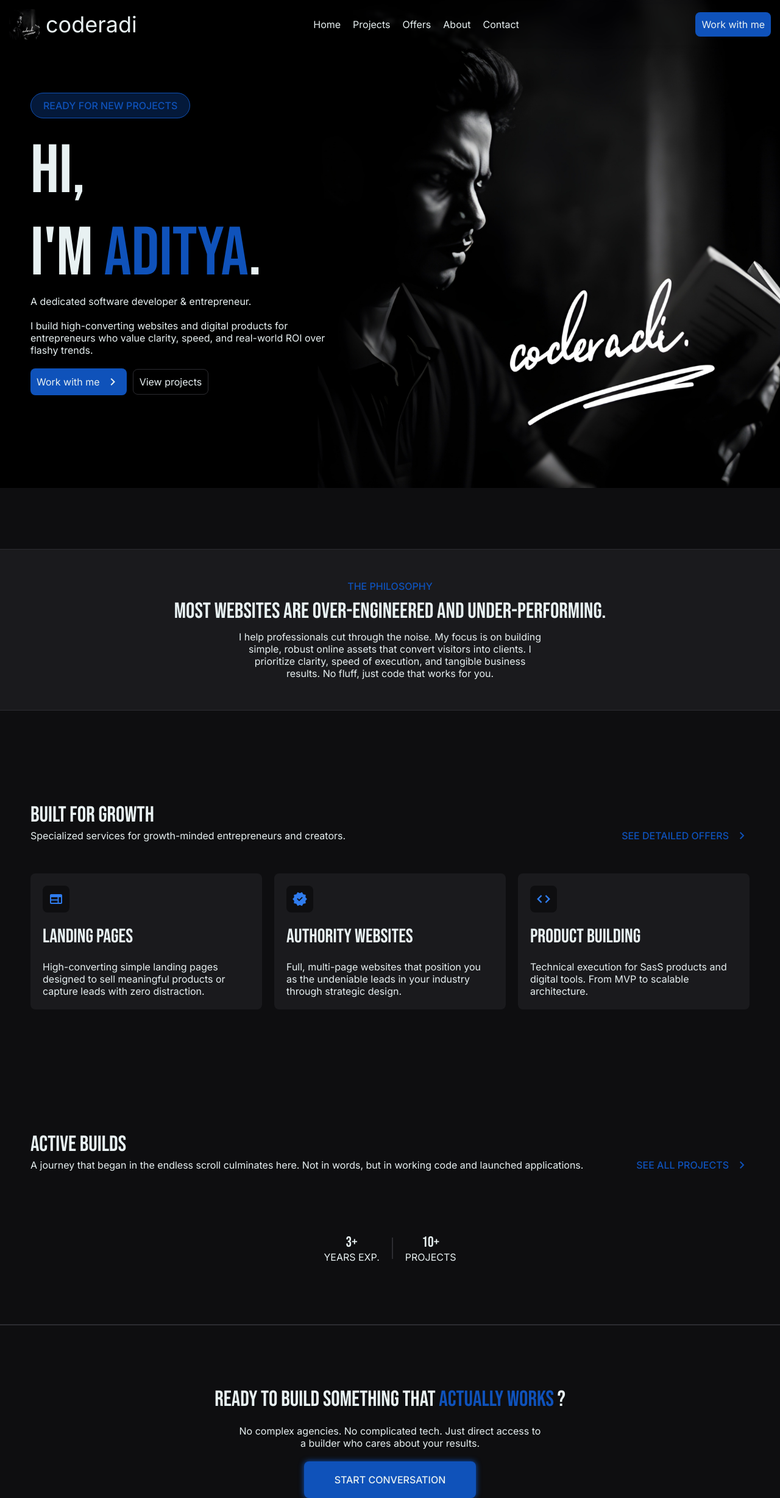
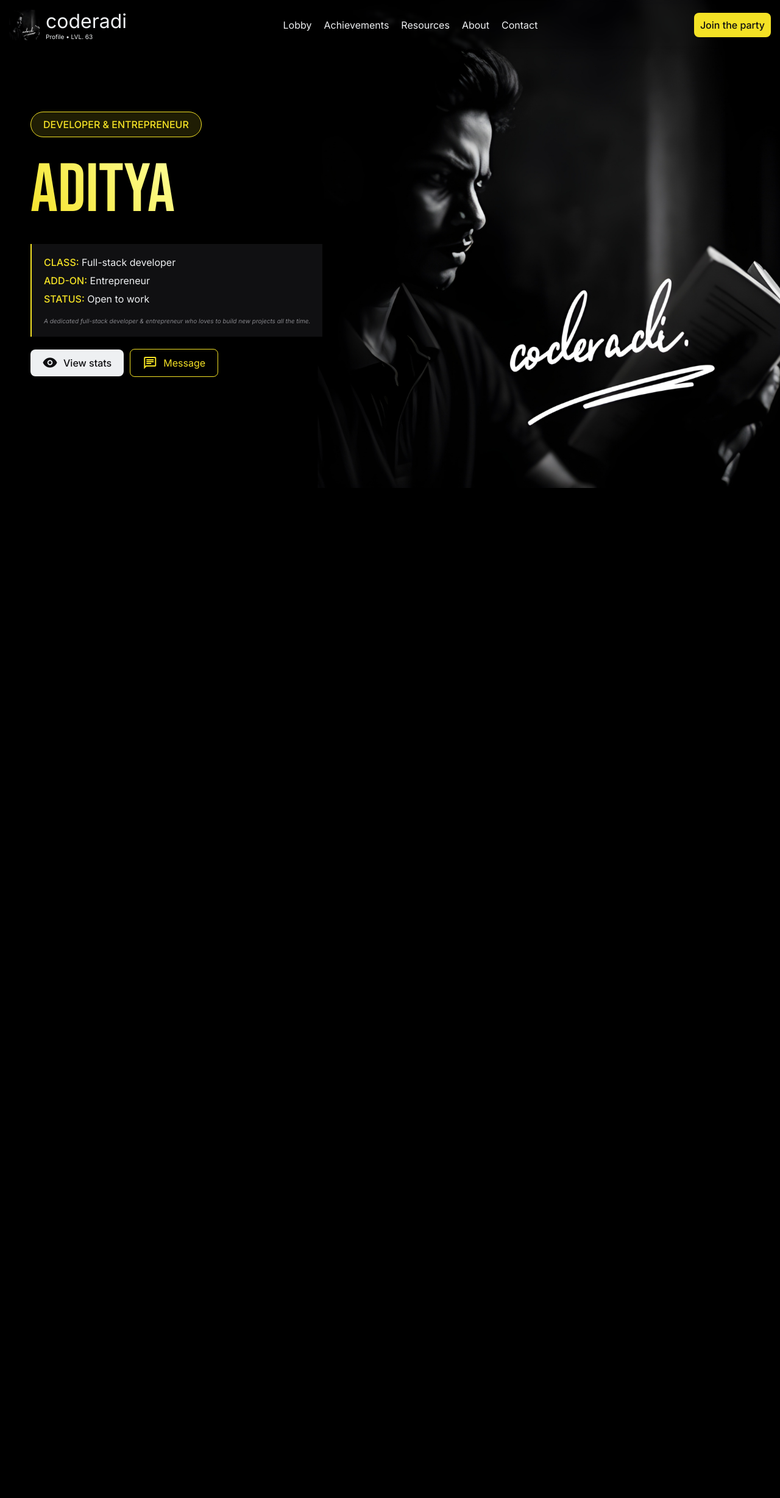
Before and after one commit to coderadi-in/Portfolio-site, a Flask app: page / in a window 1280 px wide. Shown: the whole page at 61% size. After the commit the page ends 800 px from the top, so only its background shows below. Run offline with Flask 3, Linux system fonts and the light colour scheme; parts of the project's set-up code (start-up, migrations or seed data) failed here and were passed over.

Commit message:
Updated the Hero section of Home page.

```diff
--- a/static/css/animations/home.css
+++ b/static/css/animations/home.css
@@ -1,5 +1,5 @@
 /* | HERO SECTION */
-.hero .section .text-content * {
+.hero .section * {
     transform: translateY(-10px);
     opacity: 0;
     filter: blur(10px);
@@ -7,33 +7,8 @@
     transition-delay: var(--d);
 }
 
-.hero .section.in-view .text-content * {
+.hero .section.in-view * {
     transform: translateY(0);
     opacity: 1;
     filter: blur(0);
 }
-
-/* | PHILOSOPHY SECTION */
-.philosophy .section * {
-    opacity: 0;
-    filter: blur(10px);
-    transition: all 0.5s;
-}
-
-.philosophy .section.in-view * {
-    opacity: 1;
-    filter: blur(0);
-}
-
-/* | OFFERS SECTION */
-.services .section .offer {
-    transform: translateY(-50px) scale(0.9);
-    opacity: 0;
-    transition: transform 750ms linear(0, 0.0464, 0.0915, 0.1353, 0.1779, 0.2193, 0.2595, 0.2986, 0.3364, 0.3731, 0.4087, 0.4432, 0.4765, 0.5088, 0.54, 0.5701, 0.5992, 0.6273, 0.6544, 0.6805, 0.7056, 0.7298, 0.753, 0.7753, 0.7967, 0.8172, 0.8368, 0.8556, 0.8735, 0.8906, 0.9069, 0.9224, 0.9371, 0.9511, 0.9643, 0.9768, 0.9885, 0.9996, 1.01, 1.0197, 1.0288, 1.0372, 1.0451, 1.0523, 1.059, 1.065, 1.0706, 1.0756, 1.08, 1.084, 1.0875, 1.0905, 1.0931, 1.0952, 1.0969, 1.0982, 1.0991, 1.0997, 1.0998, 1.0997, 1.0992, 1.0984, 1.0973, 1.096, 1.0943, 1.0925, 1.0904, 1.0881, 1.0856, 1.0829, 1.0801, 1.0771, 1.074, 1.0708, 1.0675, 1.0641, 1.0606, 1.0571, 1.0535, 1.05, 1.0464, 1.0429, 1.0393, 1.0359, 1.0325, 1.0291, 1.0259, 1.0228, 1.0198, 1.017, 1.0143, 1.0118, 1.0095, 1.0074, 1.0055, 1.0039, 1.0025, 1.0015, 1.0007, 1.0002, 1), opacity 750ms ease;
-    transition-delay: var(--d);
-}
-
-.services .section.in-view .offer {
-    transform: translateY(0) scale(1);
-    opacity: 1;
-}
--- a/static/css/base/base.css
+++ b/static/css/base/base.css
@@ -4,12 +4,14 @@
 :root {
     --background: #0E0E10;
     --surface: #1A1A1D;
-    --surface-light: #0f52BA50;
 
-    --primary: #0F52BA;
-    --secondary: #2F7CEE;
+    --board-1: #1A1A1DA0;
+    --board-2: #F4E22520;
 
-    --text: #E8F1F2;
+    --primary: #F4E225;
+    --secondary: #FFFF9C;
+
+    --text: #EEF0F2;
     --text-secondary: #86868B;
     --border: #2C2C31;
 
@@ -31,8 +33,8 @@
 *::-webkit-scrollbar {display: none;}
 
 *::selection {
-    background-color: #808080;
-    color: #FFF;
+    background-color: var(--board-2);
+    color: var(--text);
 }
 
 body {
@@ -103,6 +105,8 @@ body {
     font-family: "Inter", sans-serif;
 }
 
+.sec {color: var(--text-secondary);}
+
 .list {list-style: none;}
 .no-list {list-style-position: inside;}
 
@@ -162,7 +166,9 @@ body {
     display: flex;
     align-items: center;
     gap: 10px;
+    font-weight: 500;
     background-color: var(--primary);
+    color: var(--background) !important;
 }
 
 .ot {
@@ -172,7 +178,8 @@ body {
 
 .fl {
     background-color: var(--primary);
-    color: var(--text) !important;
+    font-weight: 500;
+    color: var(--background) !important;
 }
 
 .disabled {
--- a/static/css/components/header.css
+++ b/static/css/components/header.css
@@ -11,8 +11,8 @@
     background-color: var(--text);
 }
 
-.header .h1,
-.nav .h1 {font-family: "Inter", sans-serif;}
+.header .h2,
+.nav .h2 {font-family: "Inter", sans-serif;}
 
 .nav {
     display: none;
@@ -25,9 +25,10 @@
     background-color: #1A1A1DA0;
     backdrop-filter: blur(10px);
     height: 100vh;
+    height: 100dvh;
     transform: translateX(-100%);
     opacity: 0;
-    transition: transform 1.5s linear(0, 0.0086, 0.0323, 0.0681, 0.1131, 0.1651, 0.222, 0.2819, 0.3433, 0.4049, 0.4657, 0.5248, 0.5814, 0.6352, 0.6856, 0.7324, 0.7755, 0.8148, 0.8503, 0.8821, 0.9103, 0.9351, 0.9566, 0.975, 0.9907, 1.0037, 1.0144, 1.023, 1.0297, 1.0347, 1.0383, 1.0406, 1.0418, 1.0421, 1.0417, 1.0406, 1.039, 1.0371, 1.0349, 1.0324, 1.0299, 1.0273, 1.0247, 1.0222, 1.0197, 1.0173, 1.0151, 1.013, 1.011, 1.0092, 1.0076, 1.0061, 1.0048, 1.0036, 1.0026, 1.0017, 1.001, 1.0003, 0.9998, 0.9993, 0.999, 0.9987, 0.9985, 0.9984, 0.9983, 0.9982, 0.9982, 0.9983, 0.9983, 0.9984, 0.9984, 0.9985, 0.9986, 0.9988, 0.9989, 0.999, 0.9991, 0.9992, 0.9993, 0.9994, 0.9995, 0.9995, 0.9996, 0.9997, 0.9997, 0.9998, 0.9999, 0.9999, 0.9999, 1, 1, 1, 1, 1, 1.0001, 1.0001, 1.0001, 1.0001, 1.0001, 1.0001, 1), opacity 0.3s ease;
+    transition: transform 1.5s linear(0, 0.0086, 0.0323, 0.0681, 0.1131, 0.1651, 0.222, 0.2819, 0.3433, 0.4049, 0.4657, 0.5248, 0.5814, 0.6352, 0.6856, 0.7324, 0.7755, 0.8148, 0.8503, 0.8821, 0.9103, 0.9351, 0.9566, 0.975, 0.9907, 1.0037, 1.0144, 1.023, 1.0297, 1.0347, 1.0383, 1.0406, 1.0418, 1.0421, 1.0417, 1.0406, 1.039, 1.0371, 1.0349, 1.0324, 1.0299, 1.0273, 1.0247, 1.0222, 1.0197, 1.0173, 1.0151, 1.013, 1.011, 1.0092, 1.0076, 1.0061, 1.0048, 1.0036, 1.0026, 1.0017, 1.001, 1.0003, 0.9998, 0.9993, 0.999, 0.9987, 0.9985, 0.9984, 0.9983, 0.9982, 0.9982, 0.9983, 0.9983, 0.9984, 0.9984, 0.9985, 0.9986, 0.9988, 0.9989, 0.999, 0.9991, 0.9992, 0.9993, 0.9994, 0.9995, 0.9995, 0.9996, 0.9997, 0.9997, 0.9998, 0.9999, 0.9999, 0.9999, 1, 1, 1, 1, 1, 1.0001, 1.0001, 1.0001, 1.0001, 1.0001, 1.0001, 1), opacity 0.3s ease, all 0.3s;
 }
 
 .nav.active {
@@ -42,9 +43,7 @@
 
 .nav .close-nav {
     position: absolute;
-    background-color: var(--primary);
     z-index: 20;
-    padding: 10px;
     border-radius: 50px;
     top: calc(50% - 22px);
     left: calc(100% - 22px);
--- a/static/css/pages/home.css
+++ b/static/css/pages/home.css
@@ -21,65 +21,37 @@
 .hero .tag {
     padding: 10px 20px;
     border-radius: 50px;
-    background-color: var(--surface-light);
+    background-color: var(--board-2);
     border: 1px solid var(--primary);
     width: fit-content;
 }
 
-.hero .h1 {font-size: 7rem;}
-/* | HERO SECTION [END] */
-
-/* | PHILOSOPHY SECTION [START] */
-.philosophy {
-    background-color: var(--surface);
-    border-top: 1px solid var(--border);
-    border-bottom: 1px solid var(--border);
-}
-/* | PHILOSOPHY SECTION [END] */
-
-/* | OFFERS SECTION [START] */
-.services .bottom {
-    display: grid;
-    grid-template-columns: repeat(auto-fit, minmax(250px, 1fr));
+.hero .h1 {
+    font-size: 7rem;
+    width: fit-content;
+    background: linear-gradient(45deg, var(--primary), var(--secondary));
+    background-clip: text;
+    color: transparent;
+    -webkit-background-clip: text;
+    -webkit-text-fill-color: transparent
 }
 
-.services .offer {
+.hero .overview {
+    background-color: var(--board-1);
+    border-left: 2px solid var(--primary);
     padding: 20px;
-    background-color: var(--surface);
-    border-radius: 8px;
+    width: fit-content;
 }
 
-.services .offer .material-symbols-outlined {
-    width: fit-content;
-    padding: 10px;
-    border-radius: 8px;
-    background-color: var(--background);
-    color: var(--secondary);
-}
-/* | OFFERS SECTION [END] */
+.hero .cta .link {padding: 10px 20px;}
+.hero .cta .icon-fl {background-color: var(--text);}
 
-/* | PROJECTS SECTION [START] */
-.projects .bottom {
-    display: grid;
-    grid-template-columns: repeat(auto-fit, minmax(250px, 1fr));
-    gap: 20px;
+.hero .cta .icon-ot {
+    border-color: var(--primary);
+    color: var(--primary);
 }
 
-.projects .exp .line {
-    width: 2px;
-    height: 35px;
-    background-color: var(--border);
-}
-
-/* | CTA SECTION [START] */
-.final .section {padding: 0 20px;}
-.final .link {
-    padding: 20px 50px;
-    text-transform: uppercase;
-    font-weight: 500;
-    box-shadow: 0 0 10px var(--primary);
-}
-/* | CTA SECTION [END] */
+/* | HERO SECTION [END] */
 
 /* & RESPONSIVE VERSIONS */
 @media (max-width: 768px) {
--- a/templates/components/header.html
+++ b/templates/components/header.html
@@ -1,5 +1,4 @@
 <link rel="stylesheet" href="{{ url_for('static', filename='css/components/header.css') }}">
-<link rel="stylesheet" href="{{ url_for('static', filename='css/animations/header.css') }}">
 
 <header class="header">
     <div class="section row h-sb gap-20">
@@ -11,24 +10,27 @@
 
             <div class="app-title row gap-10">
                 <img src="{{ url_for('static', filename='assets/icons/logo.png') }}" alt="coderadi" class="logo">
-                <h1 class="h1">coderadi</h1>
+                <div class="column">
+                    <h2 class="h2">coderadi</h2>
+                    <span class="mini">Profile &bull; LVL. 63</span>
+                </div>
             </div>
         </div>
 
         <ul class="list row gap-20">
-            <li><a href="/" class="link">Home</a></li>
-            <li><a href="/projects/" class="link">Projects</a></li>
-            <li><a href="/offers/" class="link">Offers</a></li>
+            <li><a href="/" class="link">Lobby</a></li>
+            <li><a href="/projects/" class="link">Achievements</a></li>
+            <li><a href="/offers/" class="link">Resources</a></li>
             <li><a href="/about/" class="link">About</a></li>
             <li><a href="/contact/" class="link">Contact</a></li>
         </ul>
 
-        <a href="#work" class="link btn fl">Work with me</a>
+        <a href="#work" class="link btn fl">Join the party</a>
     </div>
 </header>
 
 <nav class="nav column h-sb gap-20">
-    <div class="close-nav"><span class="material-symbols-outlined icon">arrow_left</span></div>
+    <div class="close-nav"><span class="material-symbols-outlined icon btn fl">arrow_left</span></div>
     <div class="left row gap-20">
         <div class="menu column gap-10">
             <span class="material-symbols-outlined">close</span>
@@ -36,19 +38,22 @@
 
         <div class="app-title row gap-10">
             <img src="{{ url_for('static', filename='assets/icons/logo.png') }}" alt="coderadi" class="logo">
-            <h1 class="h1">coderadi</h1>
+            <div class="column">
+                <h2 class="h2">coderadi</h2>
+                <span class="mini">Profile &bull; LVL. 63</span>
+            </div>
         </div>
     </div>
 
     <ul class="list column gap-10">
-        <li><a href="/" class="link row gap-10"><span class="material-symbols-outlined">arrow_menu_open</span> Home</a></li>
-        <li><a href="/projects/" class="link row gap-10"><span class="material-symbols-outlined">arrow_menu_open</span> Projects</a></li>
-        <li><a href="/offers/" class="link row gap-10"><span class="material-symbols-outlined">arrow_menu_open</span> Offers</a></li>
+        <li><a href="/" class="link row gap-10"><span class="material-symbols-outlined">arrow_menu_open</span> Lobby</a></li>
+        <li><a href="/projects/" class="link row gap-10"><span class="material-symbols-outlined">arrow_menu_open</span> Achievements</a></li>
+        <li><a href="/offers/" class="link row gap-10"><span class="material-symbols-outlined">arrow_menu_open</span> Resources</a></li>
         <li><a href="/about/" class="link row gap-10"><span class="material-symbols-outlined">arrow_menu_open</span> About</a></li>
         <li><a href="/contact/" class="link row gap-10"><span class="material-symbols-outlined">arrow_menu_open</span> Contact</a></li>
     </ul>
 
-    <a href="#work" class="link btn fl">Work with me</a>
+    <a href="#work" class="link btn fl">Join the party</a>
 </nav>
 
 <script type="module" src="{{ url_for('static', filename='js/components/header.js') }}"></script>
--- a/templates/pages/home.html
+++ b/templates/pages/home.html
@@ -1,5 +1,6 @@
 <!DOCTYPE html>
 <html lang="en">
+
 <head>
     <meta charset="UTF-8">
     <meta name="viewport" content="width=device-width, initial-scale=1.0">
@@ -11,114 +12,56 @@
     <link rel="stylesheet" href="{{ url_for('static', filename='css/pages/home.css') }}">
     <link rel="stylesheet" href="{{ url_for('static', filename='css/animations/home.css') }}">
 </head>
+
 <body>
     {% include 'components/header.html' %}
 
     <main class="main column gap-100">
         <section class="hero" id="top">
             <img src="{{ url_for('static', filename='assets/images/02.png') }}" alt="coderadi" class="img">
-            <section class="section column h-center">
+            <section class="section column h-center gap-20">
+                <span class="text title tag">Developer &amp; Entrepreneur</span>
+                <h1 class="h1 highlight">Aditya</h1>
 
-                <div class="text-content column gap-20">
-                    <span class="text tag title" style="--d: 0ms;">Ready for new projects</span>
+                <div class="overview column gap-20">
+                    <ul class="list column gap-10">
+                        <li>
+                            <p class="para">
+                                <span class="text title highlight">Class:</span>
+                                <span class="text">Full-stack developer</span>
+                            </p>
+                        </li>
 
-                    <div class="column">
-                        <h1 class="h1" style="--d: 100ms;">Hi,</h1>
-                        <h1 class="h1" style="--d: 200ms;">I'm <span class="highlight">Aditya</span>.</h1>
-                        <p class="para" style="--d: 300ms;">A dedicated software developer &amp; entrepreneur.</p>
-                    </div>
+                        <li>
+                            <p class="para">
+                                <span class="text title highlight">Add-on:</span>
+                                <span class="text">Entrepreneur</span>
+                            </p>
+                        </li>
 
-                    <p class="para" style="--d: 400ms;">I build high-converting websites and digital products for entrepreneurs who value clarity, speed, and real-world ROI over flashy trends.</p>
+                        <li>
+                            <p class="para">
+                                <span class="text title highlight">Status:</span>
+                                <span class="text">Open to work</span>
+                            </p>
+                        </li>
+                    </ul>
 
-                    <div class="res-row gap-10">
-                        <a href="#work" class="link btn icon-fl" style="--d: 500ms;">
-                            <span class="text">Work with me</span>
-                            <span class="material-symbols-outlined">chevron_right</span>
-                        </a>
-                        <a href="/projects/" class="link btn ot" style="--d: 600ms;">View projects</a>
-                    </div>
-                </div>
-            </section>
-        </section>
-
-        <section class="philosophy">
-            <section class="section column gap-10 head v-center">
-                <span class="text title">The Philosophy</span>
-                <h1 class="h1">Most websites are over-engineered and under-performing.</h1>
-                <p class="para">I help professionals cut through the noise. My focus is on building simple, robust online assets that convert visitors into clients. I prioritize clarity, speed of execution, and tangible business results. No fluff, just code that works for you.</p>
-            </section>
-        </section>
-
-        <section class="services" id="services">
-            <section class="section column gap-50">
-                <div class="top column">
-                    <h1 class="h1">Built for Growth</h1>
-
-                    <div class="res-row h-sb gap-10">
-                        <p class="para">Specialized services for growth-minded entrepreneurs and creators.</p>
-                        <a href="/offers/" class="link row gap-10 title">See detailed offers <span class="material-symbols-outlined">chevron_right</span></a>
-                    </div>
+                    <span class="mini sec"><i>A dedicated full-stack developer &amp; entrepreneur who loves to build new
+                            projects all the time.</i></span>
                 </div>
 
-                <div class="bottom grid gap-20">
-                    <a href="/offers/#landing-page" class="offer link column gap-20" style="--d: 0ms">
-                        <span class="material-symbols-outlined">web</span>
-                        <h2 class="h2">Landing pages</h2>
-                        <p class="para">High-converting simple landing pages designed to sell meaningful products or capture leads with zero distraction.</p>
+                <div class="cta res-row gap-10">
+                    <a href="#performance" class="link btn icon-fl">
+                        <span class="material-symbols-outlined fl-icon">visibility</span>
+                        <span class="text">View stats</span>
                     </a>
 
-                    <a href="/offers/#websites" class="offer link column gap-20" style="--d: 100ms;">
-                        <span class="material-symbols-outlined fl-icon">verified</span>
-                        <h2 class="h2">Authority websites</h2>
-                        <p class="para">Full, multi-page websites that position you as the undeniable leads in your industry through strategic design.</p>
-                    </a>
-
-                    <a href="/offers/#products" class="offer link column gap-20" style="--d: 200ms;">
-                        <span class="material-symbols-outlined fl-icon">code</span>
-                        <h2 class="h2">Product building</h2>
-                        <p class="para">Technical execution for SasS products and digital tools. From MVP to scalable architecture.</p>
+                    <a href="#join" class="link btn icon-ot">
+                        <span class="material-symbols-outlined">chat</span>
+                        <span class="text">Message</span>
                     </a>
                 </div>
-            </section>
-        </section>
-
-        <section class="projects" id="projects">
-            <section class="section column gap-50">
-                <div class="top column">
-                    <h1 class="h1">Active builds</h1>
-
-                    <div class="res-row h-sb gap-10">
-                        <p class="para">A journey that began in the endless scroll culminates here. Not in words, but in working code and launched applications.</p>
-                        <a href="/projects/" class="link row gap-10 title">See all projects <span class="material-symbols-outlined">chevron_right</span></a>
-                    </div>
-                </div>
-
-                <div class="bottom grid gap-20">
-
-                </div>
-            </section>
-            <div class="exp center gap-20">
-                <div class="column v-center">
-                    <h3 class="h3">3+</h3>
-                    <span class="text">YEARS EXP.</span>
-                </div>
-
-                <div class="line"></div>
-
-                <div class="column v-center">
-                    <h3 class="h3">10+</h3>
-                    <span class="text">PROJECTS</span>
-                </div>
-            </div>
-        </section>
-
-        <hr class="divider">
-
-        <section class="final">
-            <section class="section column gap-20 head v-center">
-                <h1 class="h1">Ready to build something that <span class="highlight">actually works</span> ?</h1>
-                <p class="para">No complex agencies. No complicated tech. Just direct access to a builder who cares about your results.</p>
-                <a href="/contact/?ref=work" class="link btn fl">Start conversation</a>
             </section>
         </section>
     </main>
@@ -126,4 +69,5 @@
     <script type="module" src="{{ url_for('static', filename='js/base/base.js') }}"></script>
     <script type="module" src="{{ url_for('static', filename='js/pages/home.js') }}"></script>
 </body>
+
 </html>
```
